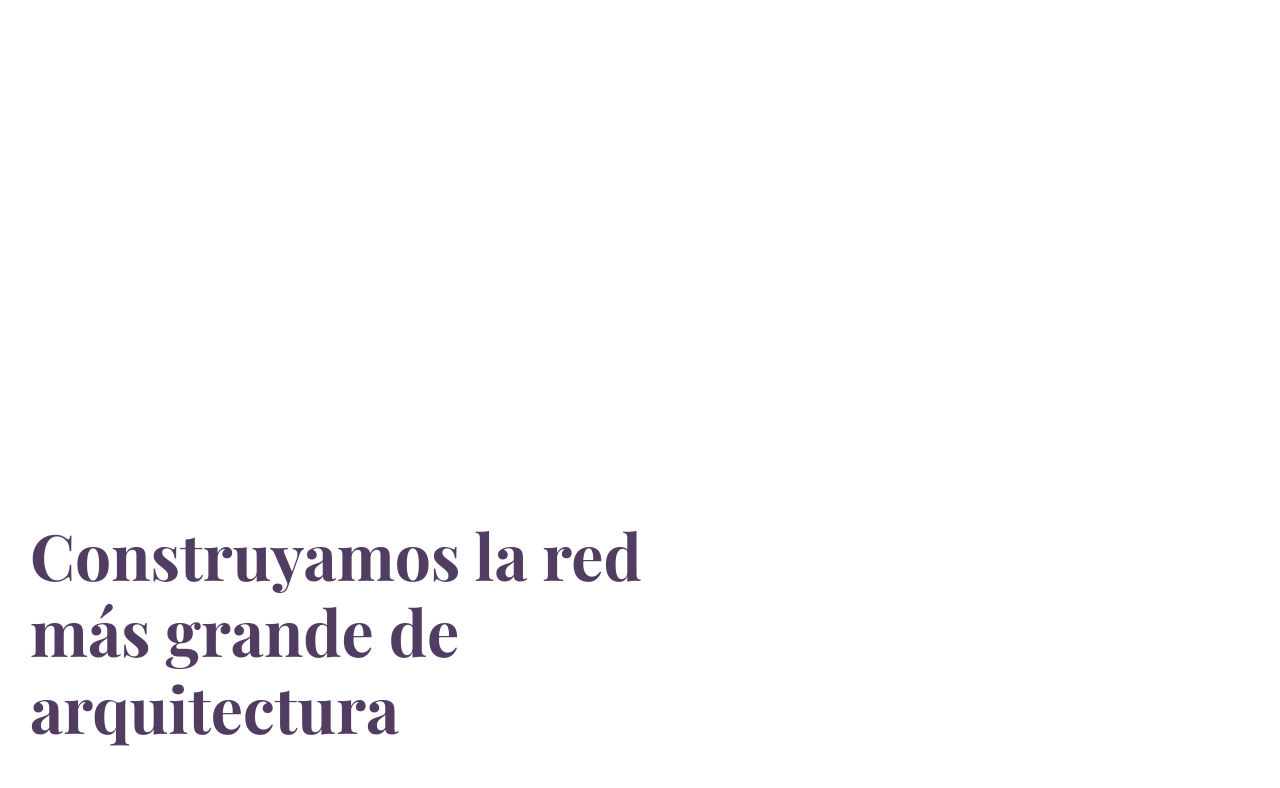
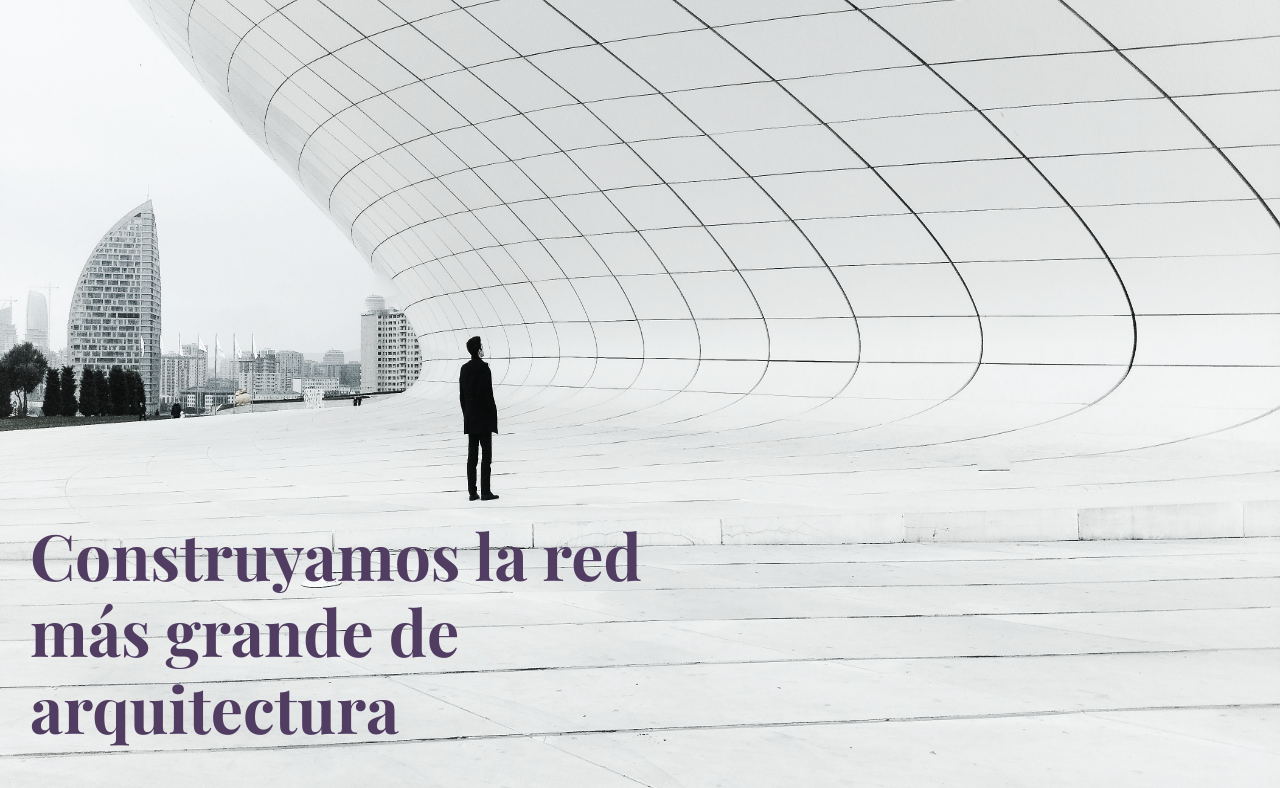
Before and after one commit to Anasicakrause/PF-Sica, a plain HTML site: page index.html in a window 1280 px wide. Shown: the part 79-867 px from the top of the page. Drawn offline with nearby package versions, Linux system fonts and the light colour scheme; a web font is replaced by a local one.

Commit message:
Correccion index

```diff
--- a/index.html
+++ b/index.html
@@ -11,13 +11,13 @@
     <link
         href="https://fonts.googleapis.com/css2?family=Playfair+Display:ital,wght@0,400;0,500;0,600;0,700;0,800;0,900;1,400;1,500;1,600;1,700;1,800;1,900&display=swap"
         rel="stylesheet" />
-    <link rel="shortcut icon" href="../PreEntrega2+Sica/img/favicon.png" />
+    <link rel="shortcut icon" href="./img/favicon.png" />
     <title>arch squad</title>
 </head>
 
 <body class="body-index">
     <div class="index-imagen">
-        <img class="imagen-de-fondo" src="../PreEntrega2+Sica/img/urfan-hasanov-LPg1Wm5WGQU-unsplash.jpg" alt="Imagen fondo" />
+        <img class="imagen-de-fondo" src="./img/urfan-hasanov-LPg1Wm5WGQU-unsplash.jpg" alt="Imagen fondo" />
     </div>
     <!-- navbar de bootstrap -->
     <header>
```
